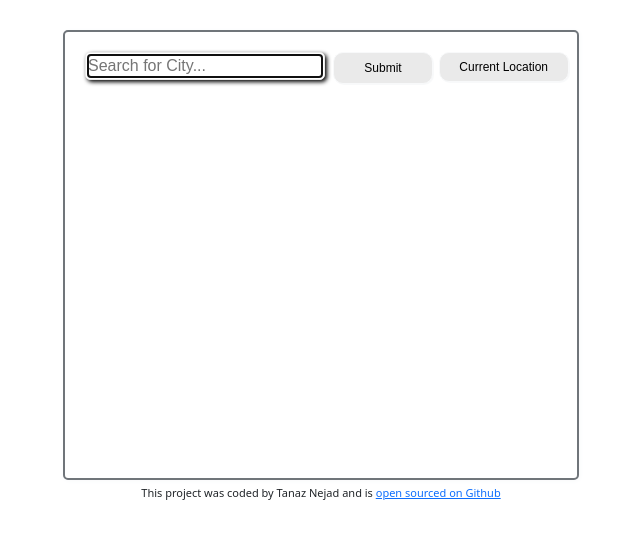
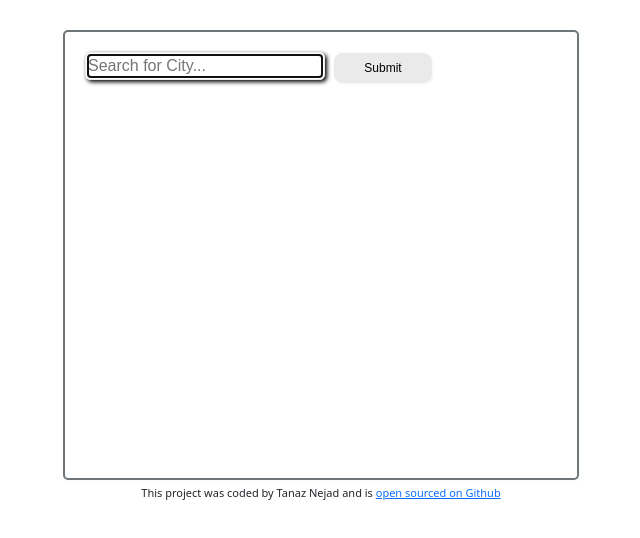
Before and after one commit to Tanaz-Nejad/my-weather-app-react, a React (Create React App) app: page / in a window 1280 px wide. Shown: the top 538 px of the page, without its empty margins (319-959 px from the left). Built offline with nearby package versions, Linux system fonts and the light colour scheme.

Commit message:
Fixed the Array.prototype.map() warning

```diff
--- a/src/Weather.js
+++ b/src/Weather.js
@@ -3,7 +3,6 @@ import axios from "axios";
 import "bootstrap/dist/css/bootstrap.css";
 import WeatherInfo from "./WeatherInfo";
 import WeatherForecast from "./WeatherForecast";
-import CurrentLocation from "./CurrentLocation";
 
 import "./Weather.css";
 
@@ -54,9 +53,6 @@ export default function Weather() {
         <div className="col-2">
           <input type="submit" className="submitSearch" />
         </div>
-        <div className="col-2 currentLocation">
-          <CurrentLocation />
-        </div>
       </div>
     </form>
   );
--- a/src/WeatherForecast.js
+++ b/src/WeatherForecast.js
@@ -31,12 +31,15 @@ export default function WeatherForecast(props) {
       <div className="WeatherForecast">
         <div className="row">
           {forecast.map(function (dailyForecast, index) {
-            if (index < 5)
+            if (index < 5) {
               return (
                 <div className="col" key={index}>
                   <WeatherForecastDay data={dailyForecast} />
                 </div>
               );
+            } else {
+              return null;
+            }
           })}
         </div>
       </div>
```
